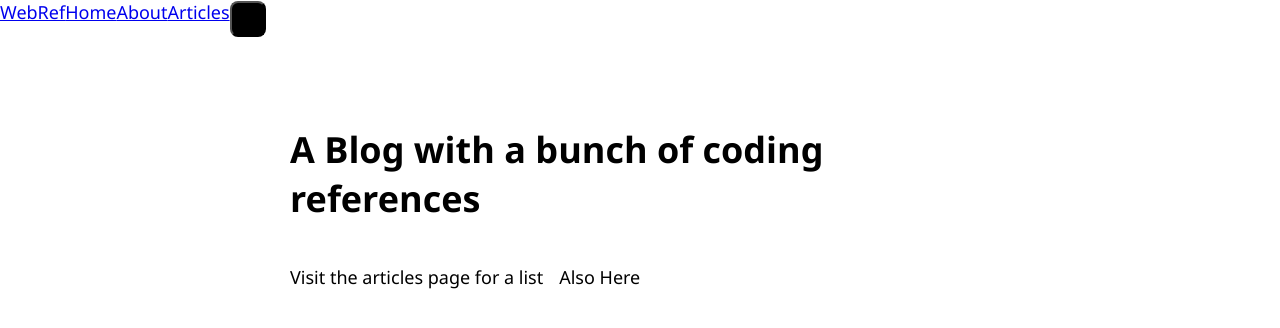
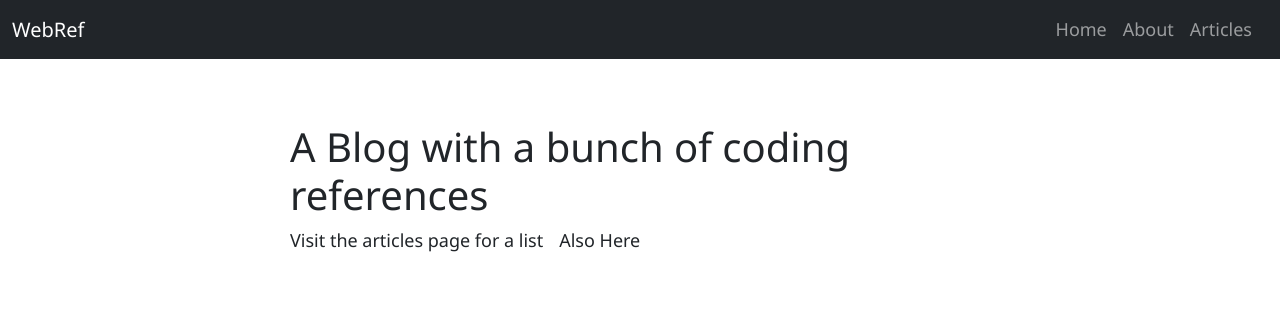
Before and after one commit to dstmarthe/reactblog, a React (Create React App) app: page / in a window 1280 px wide. Shown: the top 328 px of the page. Built offline with nearby package versions, Linux system fonts and the light colour scheme.

Commit message:
Nav bar looking as intended.

```diff
--- a/public/index.html
+++ b/public/index.html
@@ -2,10 +2,16 @@
 <html lang="en">
   <head>
     <meta charset="utf-8" />
+    <link
+      href="https://cdn.jsdelivr.net/npm/bootstrap@5.0.0-beta1/dist/css/bootstrap.min.css"
+      rel="stylesheet"
+      integrity="sha384-giJF6kkoqNQ00vy+HMDP7azOuL0xtbfIcaT9wjKHr8RbDVddVHyTfAAsrekwKmP1"
+      crossorigin="anonymous"
+    />
     <link rel="icon" href="%PUBLIC_URL%/favicon.ico" />
     <meta name="viewport" content="width=device-width, initial-scale=1" />
     <meta name="theme-color" content="#000000" />
-    <meta name="description" content="Test Blog" />
+    <meta name="description" content="Useful Web Dev Articles" />
     <link rel="apple-touch-icon" href="%PUBLIC_URL%/logo192.png" />
     <!--
       manifest.json provides metadata used when your web app is installed on a
@@ -21,7 +27,7 @@
       work correctly both with client-side routing and a non-root public URL.
       Learn how to configure a non-root public URL by running `npm run build`.
     -->
-    <title>Test Blog</title>
+    <title>WebRef Dev Blog</title>
   </head>
   <body>
     <noscript>You need to enable JavaScript to run this app.</noscript>
--- a/src/NavBar.js
+++ b/src/NavBar.js
@@ -1,22 +1,39 @@
 import React from "react";
 import { Link } from "react-router-dom";
-import "bootstrap";
 
 const NavBar = () => (
-  <nav className="navbar navbar-expand-md navbar-light bg-light sticky-top">
+  <nav className="navbar navbar-expand-md navbar-dark bg-dark sticky-top">
     <div className="container-fluid">
-      <Link to="/">WebRef</Link>
-      <Link to="/">Home</Link>
-      <Link to="/about">About</Link>
-      <Link to="/articles-list">Articles</Link>
+      <Link className="navbar-brand" to="/">
+        WebRef
+      </Link>
+      <ul className="navbar-nav me-2 mb-2 mb-lg-0">
+        <li className="nav-item">
+          <Link className="nav-link" to="/">
+            Home
+          </Link>
+        </li>
+        <li className="nav-item">
+          <Link className="nav-link" to="/about">
+            About
+          </Link>
+        </li>
+        <li className="nav-item">
+          <Link className="nav-link" to="/articles-list">
+            Articles
+          </Link>
+        </li>
+      </ul>
       <button
-        className="navbar-toggler"
+        class="navbar-toggler"
         type="button"
-        data-toggle="collapse"
-        data-target="#responsiveNav"
-        aria-controls="basic-navbar-nav"
+        data-bs-toggle="collapse"
+        data-bs-target="#navbarSupportedContent"
+        aria-controls="navbarSupportedContent"
+        aria-expanded="false"
+        aria-label="Toggle navigation"
       >
-        <span className="navbar-toggler-icon"></span>
+        <span class="navbar-toggler-icon"></span>
       </button>
     </div>
   </nav>
--- a/src/index.js
+++ b/src/index.js
@@ -3,7 +3,6 @@ import ReactDOM from "react-dom";
 import "./index.css";
 import App from "./App";
 import reportWebVitals from "./reportWebVitals";
-import "bootstrap";
 
 ReactDOM.render(
   <React.StrictMode>
```
Also changed, not shown: 1 other file (tests, documents, lock files or other folders).
